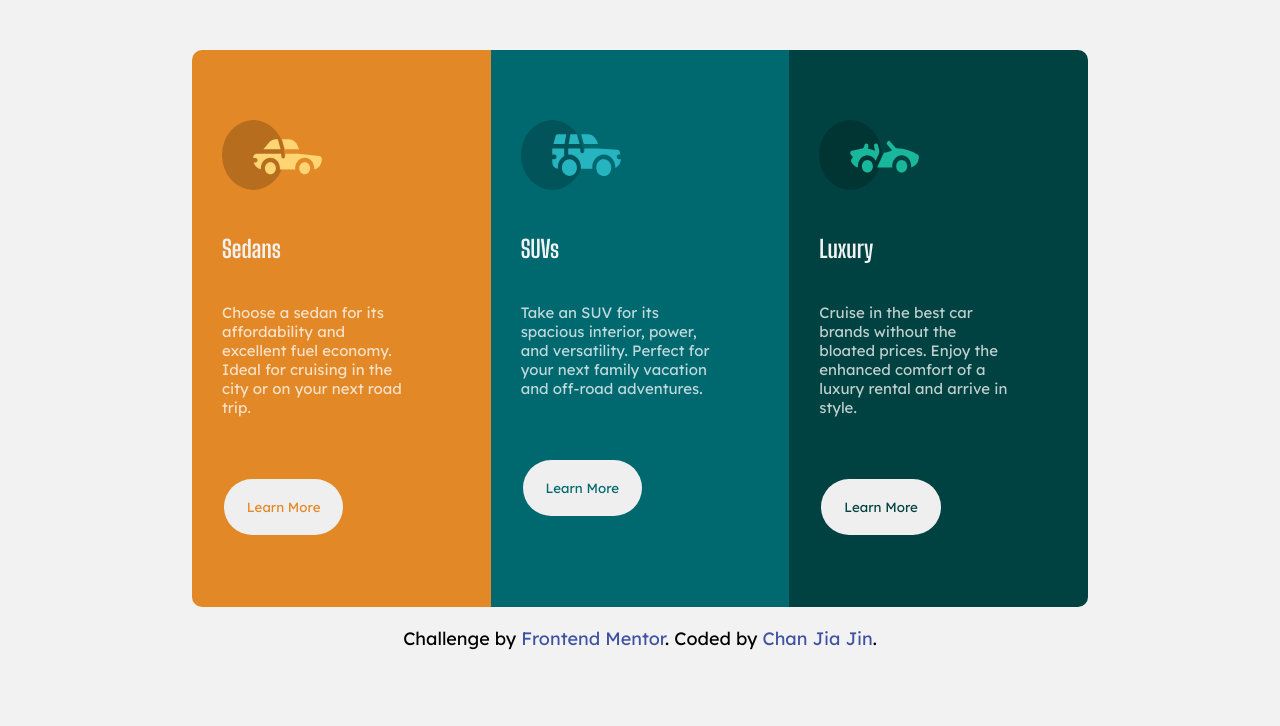
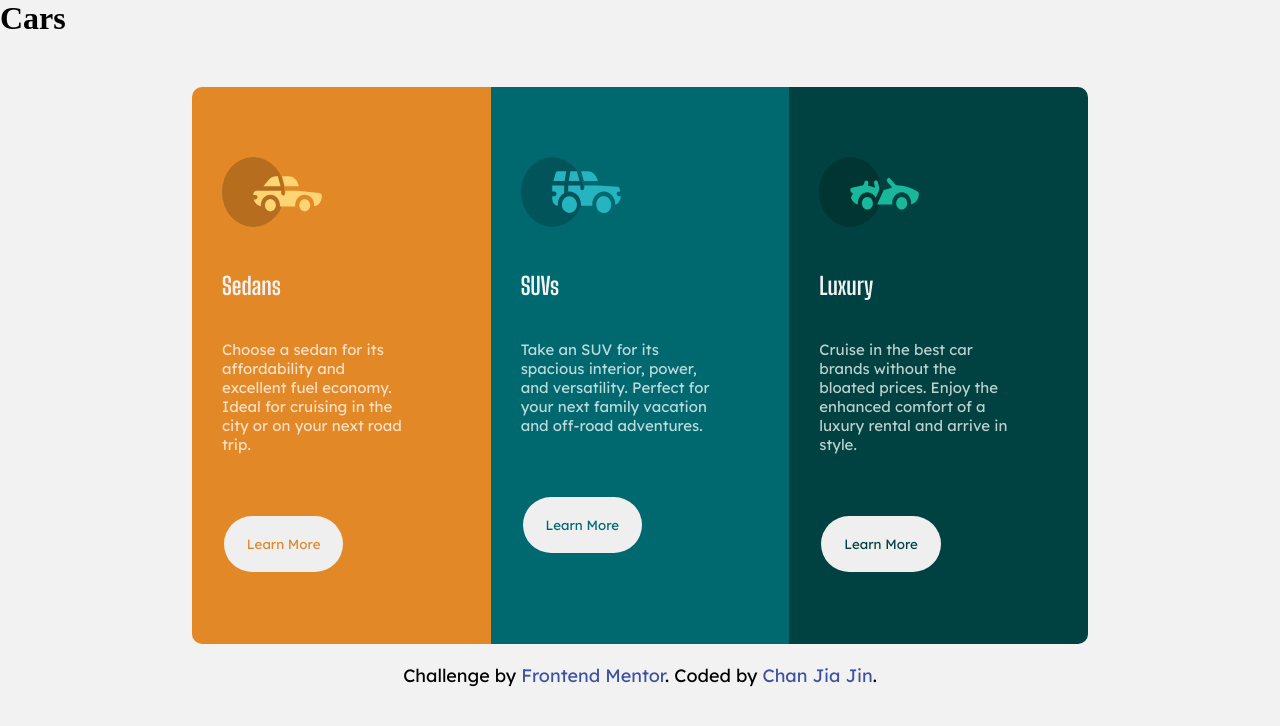
Before and after one commit to ChanJiaJin/3-column-card-challenge, a plain HTML site: page index.html in a window 1280 px wide. Drawn offline with Linux system fonts and the light colour scheme.

Commit message:
Update index.html

```diff
--- a/index.html
+++ b/index.html
@@ -15,7 +15,10 @@
   <!-- Feel free to remove these styles or customise in your own stylesheet 👍 -->
 </head>
 <body>
-
+  <main>
+    <div class="header">
+      <h1>Cars</h1>
+    </div>
     <div class="content" id="grid-container">
       <section class="sedans-section" id="sedans-flex">
         <div class="sedan-content-wrapper" id="sedan-wrapper">
@@ -73,5 +76,6 @@
       Challenge by <a href="https://www.frontendmentor.io?ref=challenge" target="_blank">Frontend Mentor</a>.
       Coded by <a href="#">Chan Jia Jin</a>.
     </div>
+  </main>
 </body>
 </html>
```
Lines whose indentation alone changed are shown as unchanged.
